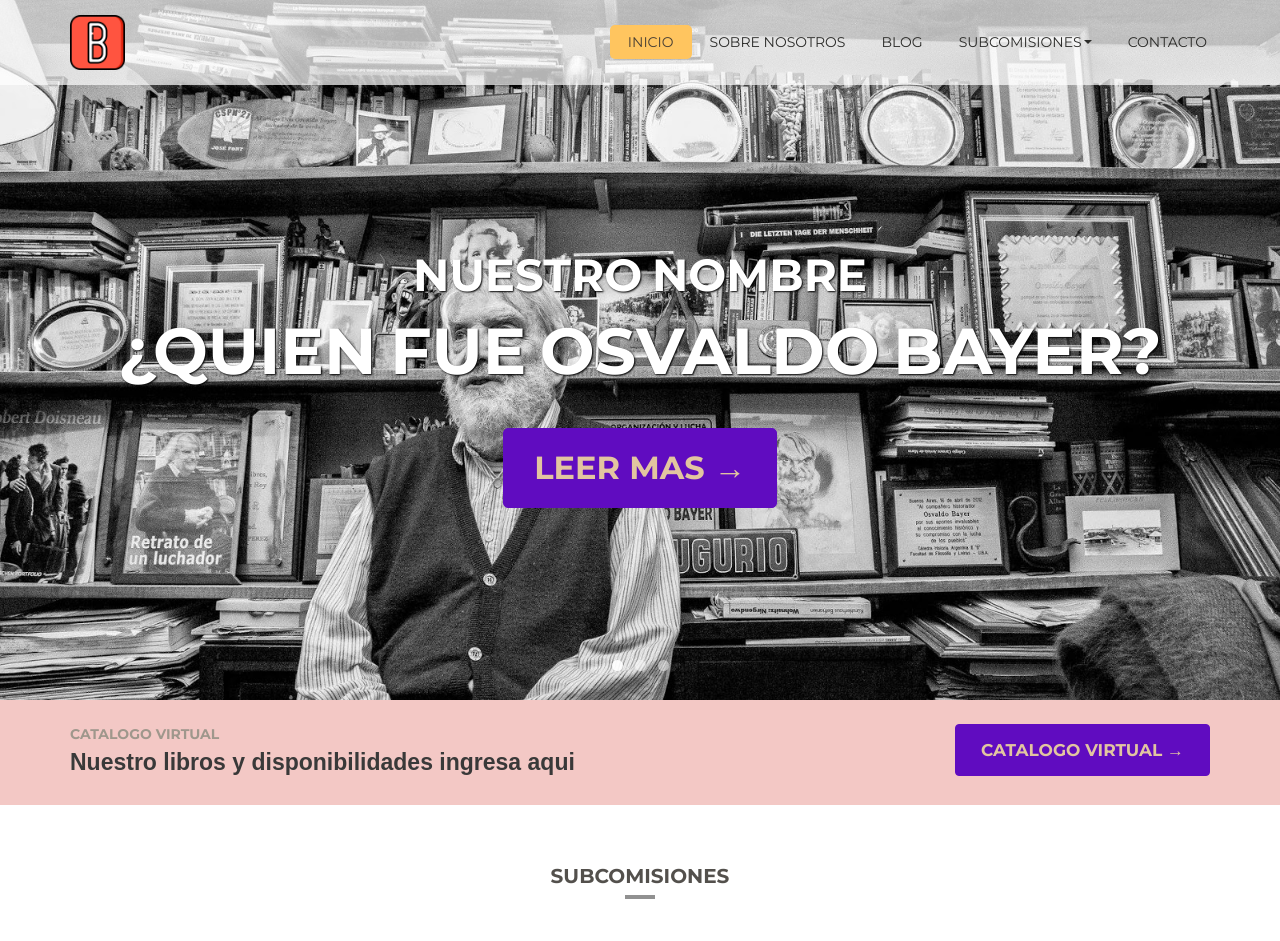
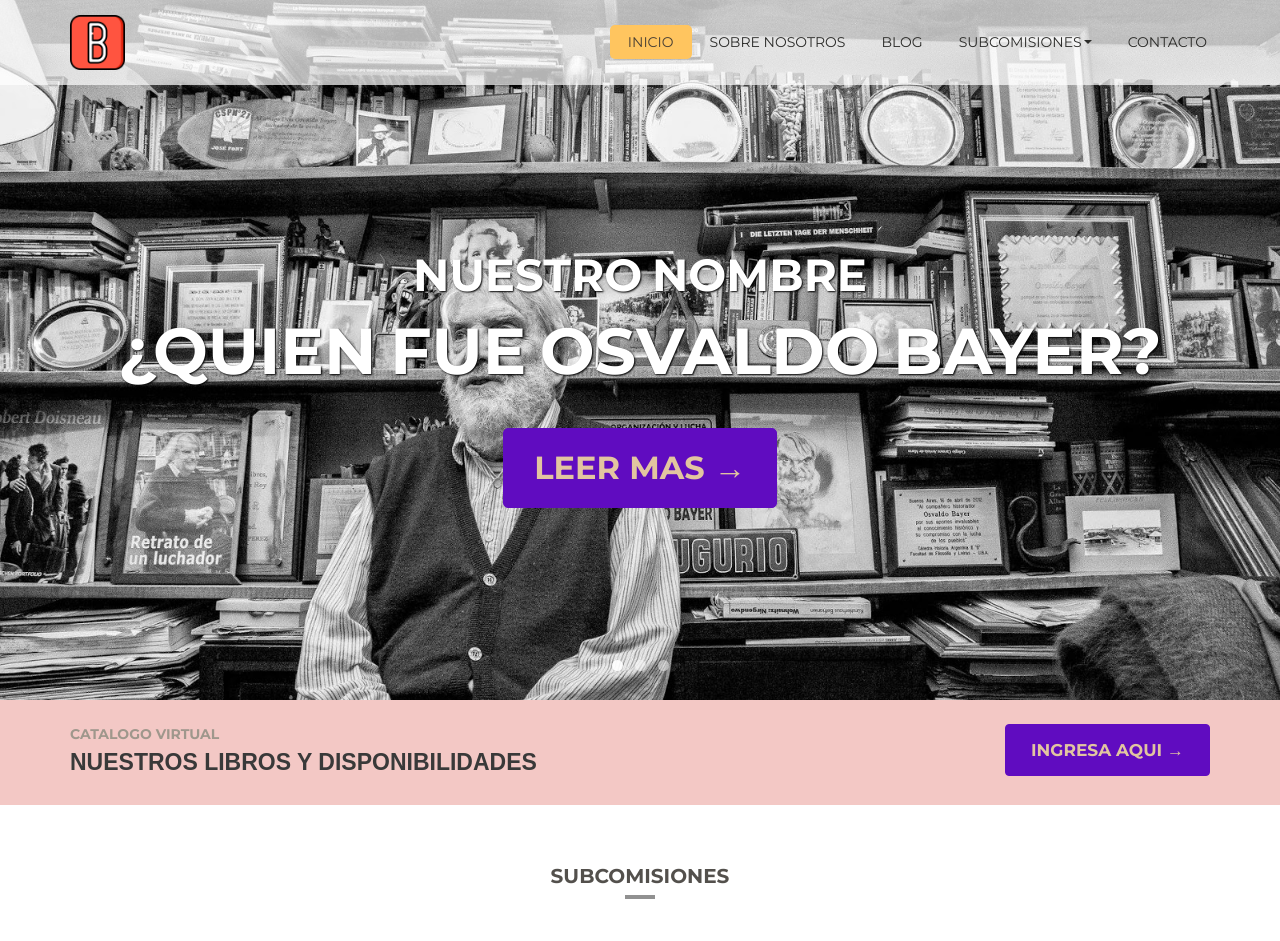
Before and after one commit to JeronimoC23/biblioteca-bayer-Django, a Django app: page / in a window 1280 px wide; the page is wider, and only the part inside the window is pictured. Shown: the top 941 px of that part. Run offline with Django 3.2, Linux system fonts and the light colour scheme; data comes from the database, SQL or seed files in the repository; some libraries are stand-ins or nearby versions; some web fonts are replaced.

Commit message:
cambio catalogo

```diff
--- a/mainapp/templates/mainapp/index.html
+++ b/mainapp/templates/mainapp/index.html
@@ -41,9 +41,9 @@
 <div class="highlight-bg has-margin-bottom">
   <div class="container event-cta">
     <div class="ec-txt"> <span>CATALOGO VIRTUAL</span>
-      <p>Nuestro libros y disponibilidades ingresa aqui</p>
+      <p>NUESTROS LIBROS Y DISPONIBILIDADES</p>
     </div>
-    <a class="btn btn-lg btn-primary" href="#" role="button">CATALOGO VIRTUAL →</a> </div>
+    <a class="btn btn-lg btn-primary" href="#" role="button">INGRESA AQUI →</a> </div>
 </div>
 
 <!-- // CATALOG -->
```
